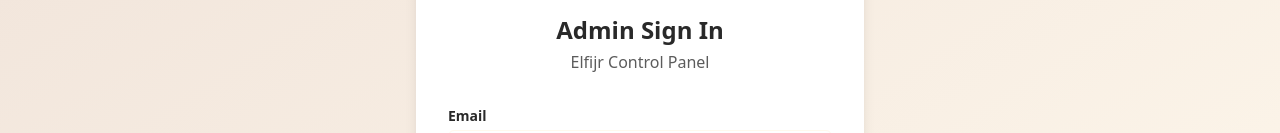
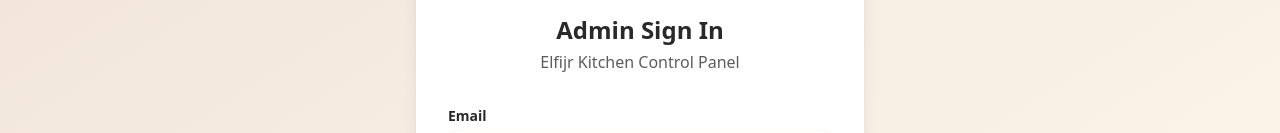
Before and after one commit to Aliyugambo/elfigir, a Next.js app in the folder frontend/: page /admin/login in a window 1280 px wide. Shown: the part 311-444 px from the top of the page. Built offline with nearby package versions, Linux system fonts and the light colour scheme; no server answers.

Commit message:
ADD:CODES

```diff
--- a/frontend/src/app/admin/login/page.tsx
+++ b/frontend/src/app/admin/login/page.tsx
@@ -48,7 +48,7 @@
             </div>
           </div>
           <h1 className="text-2xl font-bold text-charcoal">Admin Sign In</h1>
-          <p className="text-charcoal-light mt-1">Elfijr Control Panel</p>
+          <p className="text-charcoal-light mt-1">Elfijr Kitchen Control Panel</p>
         </div>
 
         <form onSubmit={handleSubmit} className="space-y-4">
```
